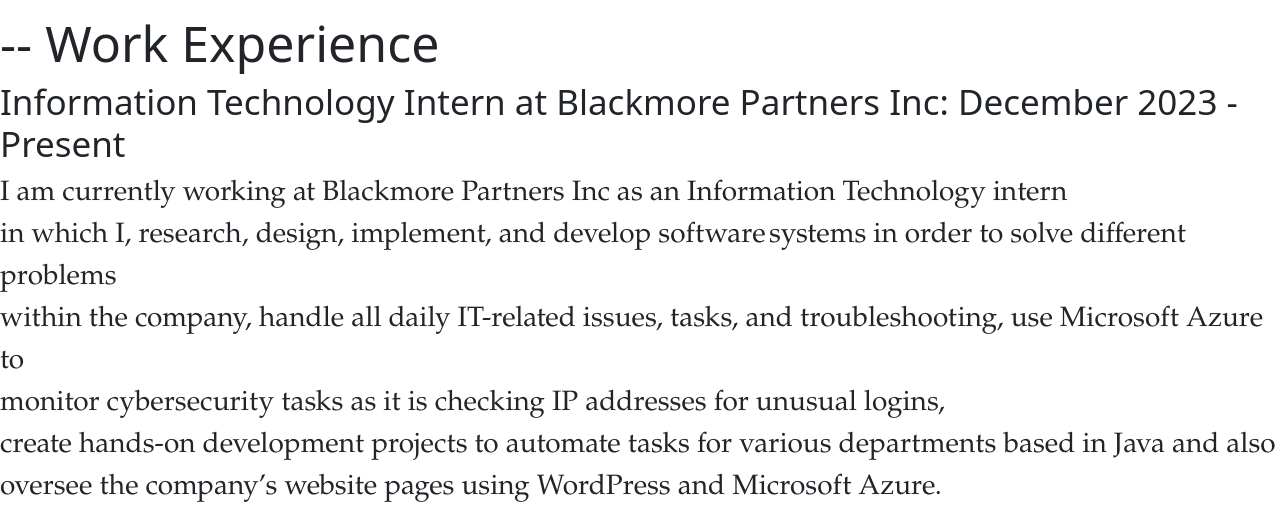
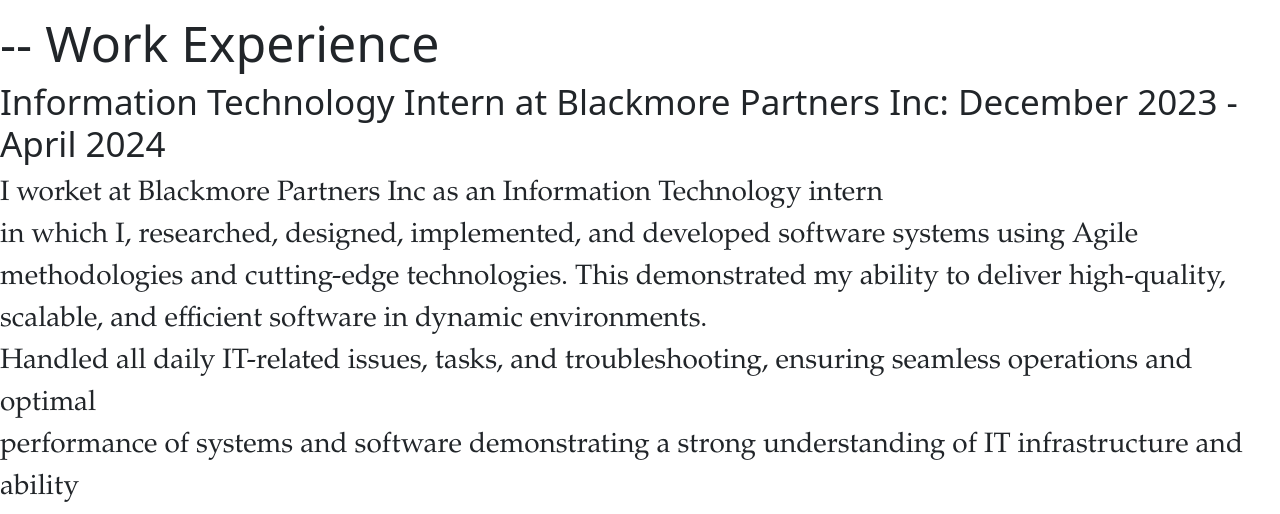
Before and after one commit to D1EFG0/Portfolio, a plain HTML site: page projectsandskills.html in a window 1280 px wide. Shown: the part 1799-2313 px from the top of the page. Drawn offline with nearby package versions, Linux system fonts and the light colour scheme.

Commit message:
Update projectsandskills.html

```diff
--- a/projectsandskills.html
+++ b/projectsandskills.html
@@ -110,13 +110,20 @@
             </div>
             <div class="workexperience">
                 <h2 class="smallerheader9">-- Work Experience</h2>
-                <h3 class="headersmall30"> Information Technology Intern at Blackmore Partners Inc: December 2023 - Present </h3>
-                <p class="interninfo"> I am currently working at Blackmore Partners Inc as an Information Technology intern
-                <br /> in which I, research, design, implement, and develop software systems in order to solve different problems
-                <br /> within the company, handle all daily IT-related issues, tasks, and troubleshooting, use Microsoft Azure to
-                <br /> monitor cybersecurity tasks as it is checking IP addresses for unusual logins,
-                <br/> create hands-on development projects to automate tasks for various departments based in Java and also
-                <br/> oversee the company’s website pages using WordPress and Microsoft Azure.
+                <h3 class="headersmall30"> Information Technology Intern at Blackmore Partners Inc: December 2023 - April 2024 </h3>
+                <p class="interninfo"> I worket at Blackmore Partners Inc as an Information Technology intern
+                <br /> in which I, researched, designed, implemented, and developed software systems using Agile
+                <br /> methodologies and cutting-edge technologies. This demonstrated my ability to deliver high-quality,
+                <br /> scalable, and efficient software in dynamic environments.
+                <br /> Handled all daily IT-related issues, tasks, and troubleshooting, ensuring seamless operations and optimal
+                <br /> performance of systems and software demonstrating a strong understanding of IT infrastructure and ability
+                <br /> to resolve issues promptly.
+                <br /> Utilized Microsoft Azure to proactively monitor cybersecurity tasks, including threat detection, incident response,
+                <br /> and vulnerability management.
+                <br /> Managed and optimized the company's website pages through WordPress and Microsoft Azure, ensuring seamless
+                <br /> functionality and performance. Monitored website analytics to drive user engagement and conversion rates showcasing
+                <br /> my proficiency in website management and cloud-based solutions.
+                <br />
                 </p>
                 <img class="bmpimage" src="Blackmore-Partners-Logo.png"/>
                 <h3 class="headersmall1">Information Technology Help Desk at McKendree University: August 2023 - Present</h3>
```
